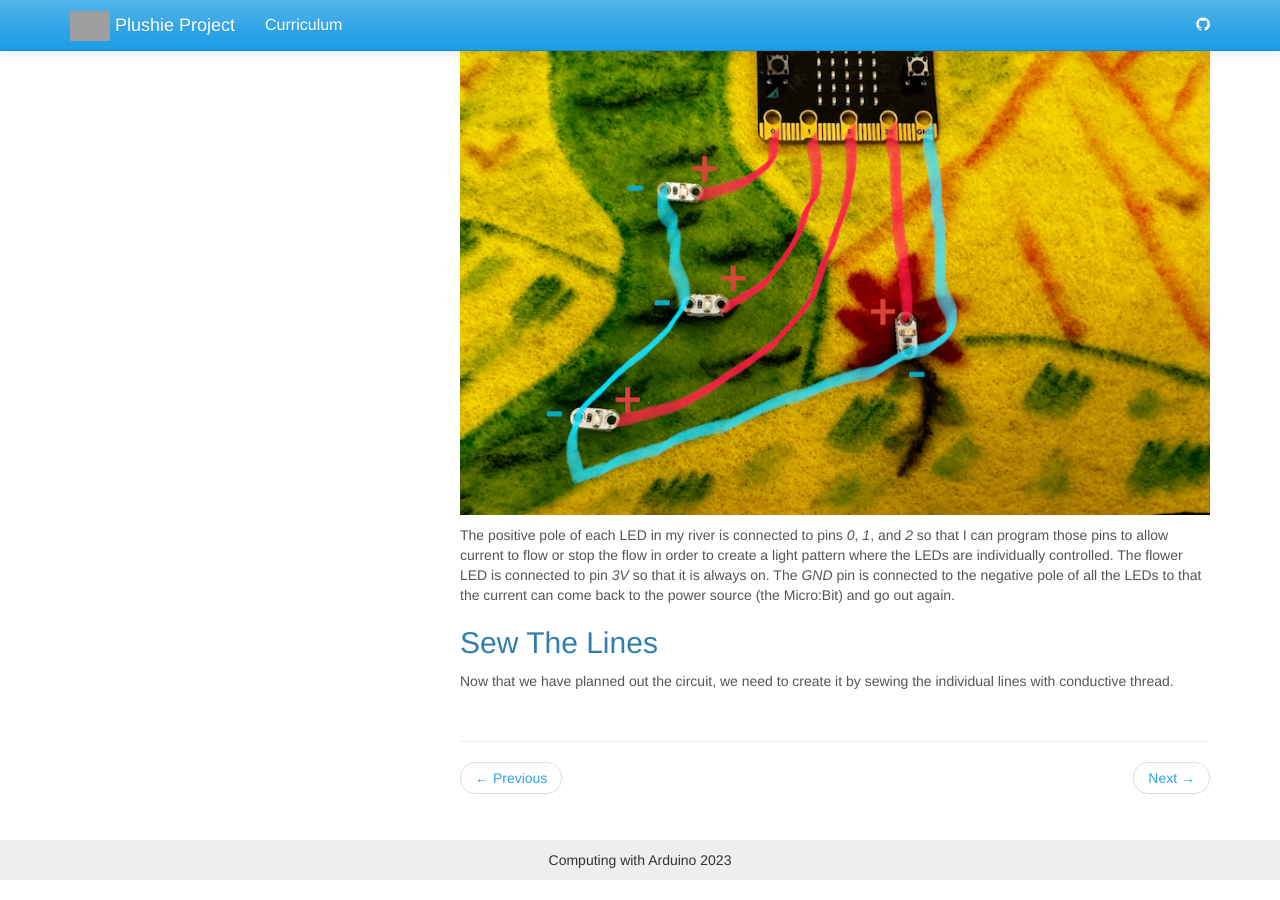
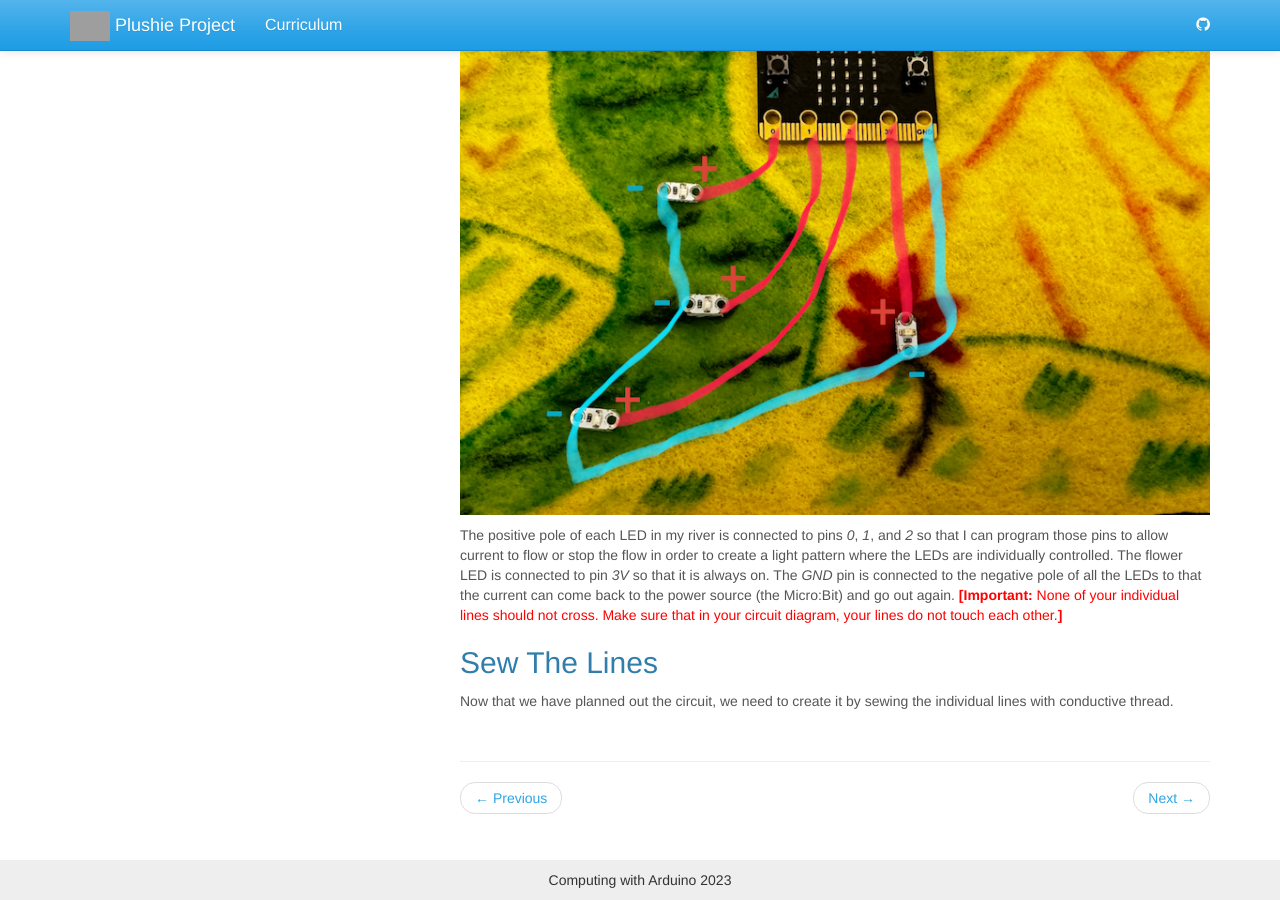
Before and after one commit to jake-chipps/plushie, a Jekyll site: the page built from _docs/lessons/1-1.md, in a window 1280 px wide and 900 px high, scrolled down 4315 px. Built offline with Jekyll 4.4.1, drawn with Linux system fonts in a browser that asks for light colours; grey boxes are pictures that could not be loaded.

Commit message:
Add content

```diff
--- a/_docs/lessons/1-1.md
+++ b/_docs/lessons/1-1.md
@@ -53,7 +53,7 @@ In my project, I want the three blue LEDs in the river to show a downward flow b
 
 ![Circuit Diagram](../images/0-circuit-diagram.png)
 
-The positive pole of each LED in my river is connected to pins *0*, *1*, and *2* so that I can program those pins to allow current to flow or stop the flow in order to create a light pattern where the LEDs are individually controlled. The flower LED is connected to pin *3V* so that it is always on. The *GND* pin is connected to the negative pole of all the LEDs to that the current can come back to the power source (the Micro:Bit) and go out again.
+The positive pole of each LED in my river is connected to pins *0*, *1*, and *2* so that I can program those pins to allow current to flow or stop the flow in order to create a light pattern where the LEDs are individually controlled. The flower LED is connected to pin *3V* so that it is always on. The *GND* pin is connected to the negative pole of all the LEDs to that the current can come back to the power source (the Micro:Bit) and go out again. <span class="important">None of your individual lines should not cross. Make sure that in your circuit diagram, your lines do not touch each other.</span>
 
 ## Sew The Lines
 Now that we have planned out the circuit, we need to create it by sewing the individual lines with conductive thread.
```
